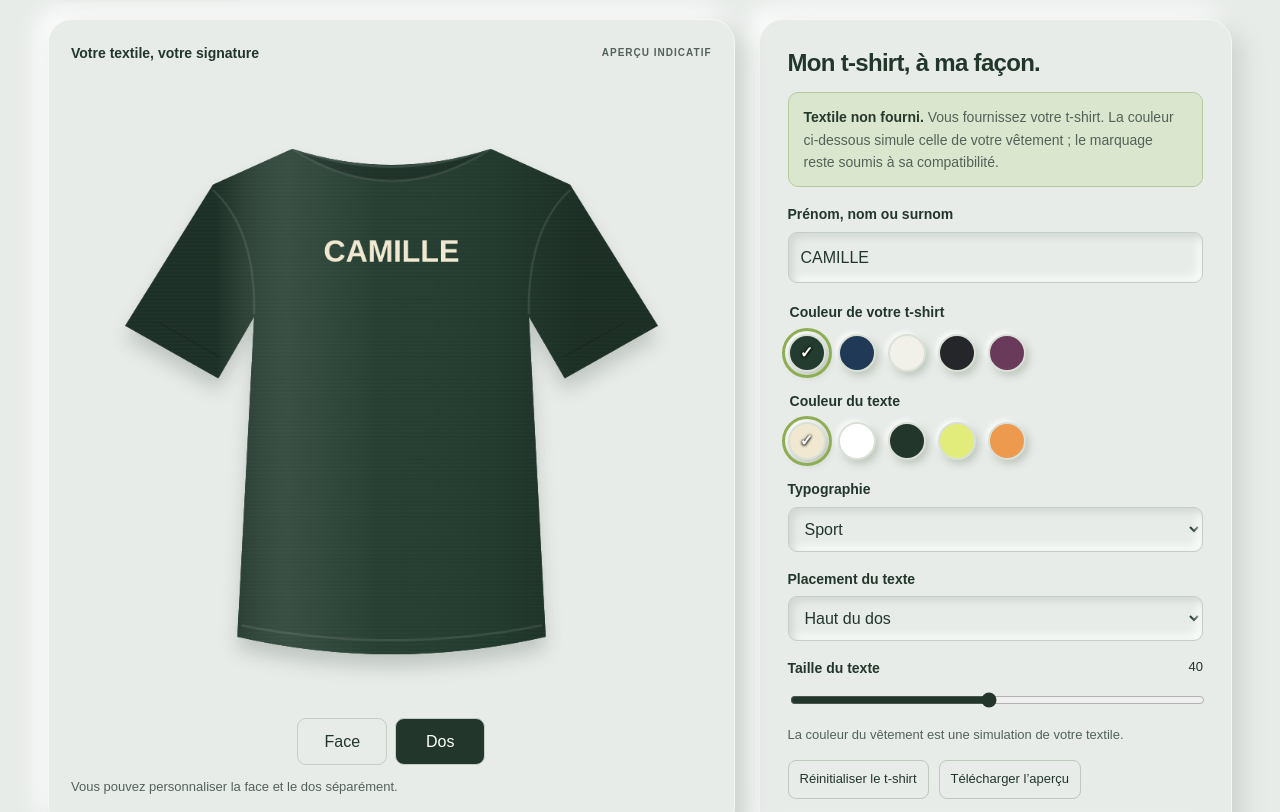
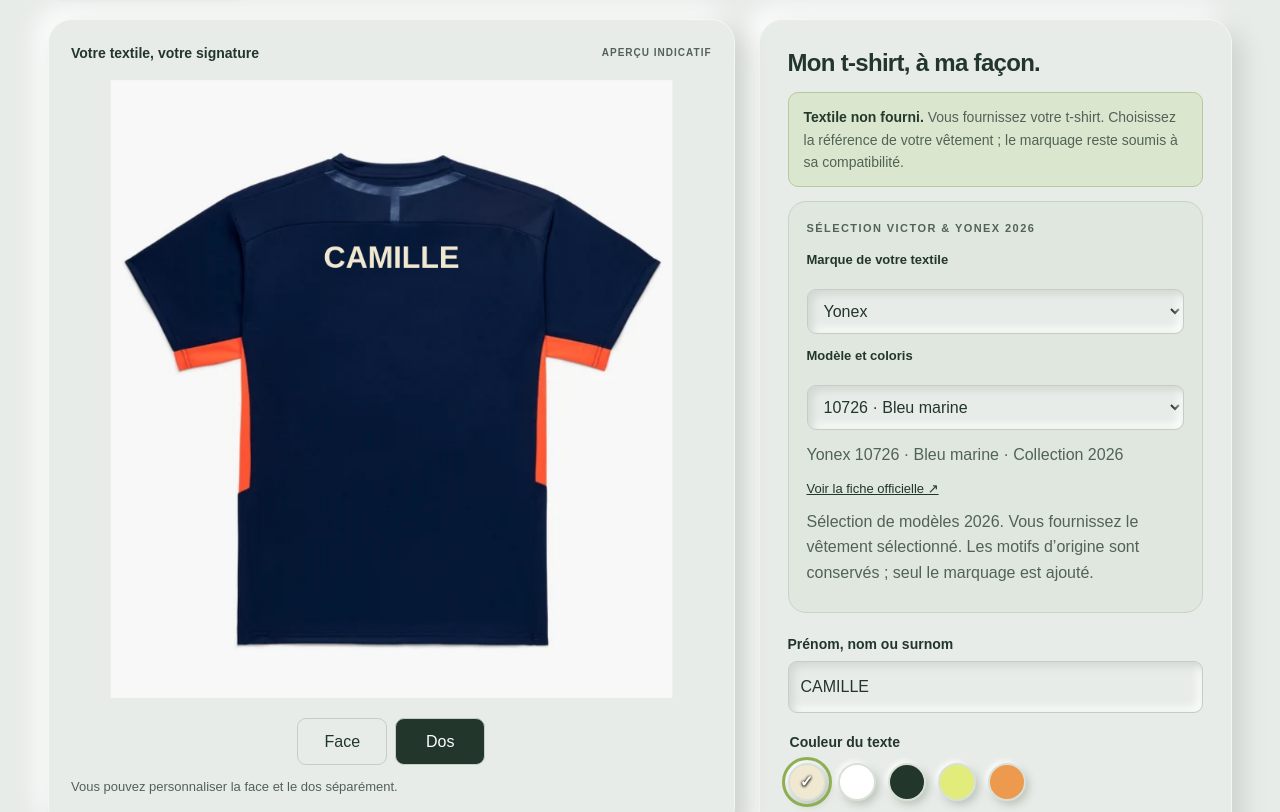
Before and after one commit to USONDIG/BADONLINE, a website: page public/index.html in a window 1280 px wide. Shown: the part 3254-4066 px from the top of the page. Drawn offline with Linux system fonts and the light colour scheme.

Commit message:
feat: configure official Yonex 2026 and Victor 2026/27 shirts with front/back photos

```diff
--- a/public/index.html
+++ b/public/index.html
@@ -1,6 +1,6 @@
 <!doctype html>
 <html lang="fr">
-<head><meta charset="utf-8"><meta name="viewport" content="width=device-width,initial-scale=1"><meta name="theme-color" content="#e8ece9"><meta name="description" content="Personnalisez votre t-shirt de badminton avec votre prénom, vos couleurs ou votre surnom. Présentez votre projet BADONLINE et demandez un devis personnalisé."><title>BADONLINE — Votre style. Vos couleurs. Votre jeu.</title><link rel="icon" href="/favicon.svg" type="image/svg+xml"><link rel="stylesheet" href="/style.css"><link rel="stylesheet" href="/studio.css"><script src="/studio.js" defer></script><script src="/app.js" defer></script></head>
+<head><meta charset="utf-8"><meta name="viewport" content="width=device-width,initial-scale=1"><meta name="theme-color" content="#e8ece9"><meta name="description" content="Personnalisez votre t-shirt de badminton avec votre prénom, vos couleurs ou votre surnom. Présentez votre projet BADONLINE et demandez un devis personnalisé."><title>BADONLINE — Votre style. Vos couleurs. Votre jeu.</title><link rel="icon" href="/favicon.svg" type="image/svg+xml"><link rel="stylesheet" href="/style.css"><link rel="stylesheet" href="/studio.css"><script src="/shirt-catalog.js" defer></script><script src="/studio.js" defer></script><script src="/app.js" defer></script></head>
 <body>
 <a class="skip" href="#main">Aller au contenu</a>
 <header class="header wrap"><a class="brand" href="#" aria-label="BADONLINE, accueil"><span class="brand-mark">B.</span> BADONLINE</a><button class="menu-button soft" type="button" aria-expanded="false" aria-controls="navigation">Menu <span aria-hidden="true">☰</span></button><nav id="navigation" aria-label="Navigation principale"><a href="#atelier">Personnaliser</a><a href="#collection">Inspirations</a><a href="#processus">Comment ça marche</a><a href="#faq">FAQ</a></nav><a class="button small dark header-cta" href="#contact">Parlons de votre projet <span aria-hidden="true">↗</span></a></header>
@@ -23,9 +23,16 @@
     </div>
     <div class="studio-controls soft">
       <h3>Mon t-shirt, à ma façon.</h3>
-      <p class="textile-notice"><strong>Textile non fourni.</strong> Vous fournissez votre t-shirt. La couleur ci-dessous simule celle de votre vêtement ; le marquage reste soumis à sa compatibilité.</p>
+      <p class="textile-notice"><strong>Textile non fourni.</strong> Vous fournissez votre t-shirt. Choisissez la référence de votre vêtement ; le marquage reste soumis à sa compatibilité.</p>
+      <div class="shirt-catalog">
+        <p class="eyebrow">SÉLECTION VICTOR &amp; YONEX 2026</p>
+        <label for="shirt-brand">Marque de votre textile</label><select id="shirt-brand"><option>Yonex</option><option>Victor</option><option value="generic">Autre textile</option></select>
+        <label for="shirt-model">Modèle et coloris</label><select id="shirt-model"></select>
+        <p id="shirt-model-info" class="studio-note"></p><a id="shirt-model-source" target="_blank" rel="noopener noreferrer">Voir la fiche officielle ↗</a>
+        <p class="studio-note">Sélection de modèles 2026. Vous fournissez le vêtement sélectionné. Les motifs d’origine sont conservés ; seul le marquage est ajouté.</p>
+      </div>
       <label for="shirt-text">Prénom, nom ou surnom</label><input id="shirt-text" maxlength="28" value="CAMILLE" placeholder="Votre signature" autocomplete="off">
-      <fieldset class="swatch-field"><legend>Couleur de votre t-shirt</legend><div class="studio-swatches" id="shirt-colors"></div></fieldset>
+      <fieldset id="shirt-generic-colors" class="swatch-field"><legend>Couleur de votre t-shirt</legend><div class="studio-swatches" id="shirt-colors"></div></fieldset>
       <fieldset class="swatch-field"><legend>Couleur du texte</legend><div class="studio-swatches" id="shirt-ink-colors"></div></fieldset>
       <label for="shirt-font">Typographie</label><select id="shirt-font"><option value="sport">Sport</option><option value="classic">Classique</option><option value="script">Manuscrite</option></select>
       <label for="shirt-placement">Placement du texte</label><select id="shirt-placement"><option value="upper">Haut du dos</option><option value="center">Centre du dos</option></select>
--- /dev/null
+++ b/public/shirt-catalog.js
@@ -0,0 +1,47 @@
+/* Official product photography; source links and collection years travel with each model. */
+const BADONLINE_SHIRTS = [
+  {
+    "id": "yonex-10726-navy",
+    "brand": "Yonex",
+    "code": "10726",
+    "color": "Bleu marine",
+    "swatch": "#10213e",
+    "season": "2026",
+    "source": "https://us.yonex.com/products/everyday-performance-tee",
+    "front": "/assets/shirts/yonex-10726-navy-front.webp",
+    "back": "/assets/shirts/yonex-10726-navy-back.webp"
+  },
+  {
+    "id": "yonex-10726-white",
+    "brand": "Yonex",
+    "code": "10726",
+    "color": "Blanc",
+    "swatch": "#eeeeec",
+    "season": "2026",
+    "source": "https://us.yonex.com/products/everyday-performance-tee",
+    "front": "/assets/shirts/yonex-10726-white-front.jpg",
+    "back": "/assets/shirts/yonex-10726-white-back.jpg"
+  },
+  {
+    "id": "victor-63100-blue",
+    "brand": "Victor",
+    "code": "T-63100 B",
+    "color": "Bleu",
+    "swatch": "#649adb",
+    "season": "2026/27",
+    "source": "https://fr.victor-europe.com/product/t-shirtt-63100b",
+    "front": "/assets/shirts/victor-63100-blue-front.webp",
+    "back": "/assets/shirts/victor-63100-blue-back.webp"
+  },
+  {
+    "id": "victor-63102-black",
+    "brand": "Victor",
+    "code": "T-63102 C",
+    "color": "Noir",
+    "swatch": "#292b2c",
+    "season": "2026/27",
+    "source": "https://fr.victor-europe.com/product/t-shirtt-63102c",
+    "front": "/assets/shirts/victor-63102-black-front.webp",
+    "back": "/assets/shirts/victor-63102-black-back.webp"
+  }
+];
--- a/public/studio.js
+++ b/public/studio.js
@@ -8,7 +8,7 @@ function mountStudio(root, listen) {
   const bgPalette = [['#aed3eb','Bleu ciel'],['#243c30','Vert forêt'],['#e9e5d7','Crème'],['#d8b5ca','Rose'],['#e9b077','Abricot']];
   const fonts = {sport:['900','Arial, sans-serif','Sport'],classic:['600','Georgia, serif','Classique'],script:['500','cursive','Manuscrite']};
   const clamp = (n,a,b) => Math.min(b,Math.max(a,n));
-  const shirtDefault = () => ({color:'#243c30',view:'back',front:{text:'',color:'#f0e8d0',font:'sport',placement:'center',size:40},back:{text:'CAMILLE',color:'#f0e8d0',font:'sport',placement:'upper',size:40}});
+  const shirtDefault = () => ({model:'yonex-10726-navy',color:'#243c30',view:'back',front:{text:'',color:'#f0e8d0',font:'sport',placement:'center',size:40},back:{text:'CAMILLE',color:'#f0e8d0',font:'sport',placement:'upper',size:40}});
   const textLayer = (text,y=.23) => ({id:crypto.randomUUID(),type:'text',text,color:'#22362b',font:'sport',x:.5,y,size:64,rotation:0});
   const tubeDefault = () => {const a=textLayer('ALEX'),b=textLayer('PLAY YOUR WAY',.79);b.size=50;return {color:'#aed3eb',layers:[a,b],selected:a.id};};
   const state = root.__badonlineStudioState || {tab:'shirt',shirt:shirtDefault(),tube:tubeDefault(),creations:[],uploadVersion:0};
@@ -24,7 +24,48 @@ function mountStudio(root, listen) {
     choices.forEach(([color,name])=>{const b=document.createElement('button');b.type='button';b.style.backgroundColor=color;b.dataset.color=color;b.setAttribute('aria-label',name);b.title=name;b.setAttribute('aria-pressed',String(get()===color));listen(b,'click',()=>{set(color);render();});box.append(b);});
   }
   function refreshSwatches(selector,value){$(selector).querySelectorAll('button').forEach(b=>b.setAttribute('aria-pressed',String(b.dataset.color===value)));}
+  const selectedModel = () => BADONLINE_SHIRTS.find(m=>m.id===state.shirt.model);
+  const photos = new Map();
+  function photo(src){
+    if(!photos.has(src)){
+      const image=new Image();const entry={image,ready:false,error:false};photos.set(src,entry);
+      image.onload=()=>{entry.ready=true;if(root.isConnected!==false)render();};
+      image.onerror=()=>{entry.error=true;if(root.isConnected!==false)render();};image.src=src;
+    }
+    return photos.get(src);
+  }
+  function photosReady(){const m=selectedModel();return !m || [photo(m.front),photo(m.back)].every(p=>p.ready);}
+  function syncCatalog(){
+    const m=selectedModel(),brand=m?.brand || 'generic';$('#shirt-brand').value=brand;
+    const select=$('#shirt-model');
+    if(select.dataset.brand!==brand){
+      select.replaceChildren();
+      const models=BADONLINE_SHIRTS.filter(x=>x.brand===brand);
+      if(!models.length){const o=document.createElement('option');o.value='generic';o.textContent='Mon propre textile — aperçu uni';select.append(o);}
+      models.forEach(x=>{const o=document.createElement('option');o.value=x.id;o.textContent=`${x.code} · ${x.color}`;select.append(o);});
+      select.dataset.brand=brand;
+    }
+    select.value=m?.id || 'generic';
+    $('#shirt-generic-colors').hidden=Boolean(m);
+    $('#shirt-model-info').textContent=m?`${m.brand} ${m.code} · ${m.color} · Collection ${m.season}`:'Aperçu générique de votre vêtement.';
+    const link=$('#shirt-model-source');link.hidden=!m;if(m)link.href=m.source;
+    const ready=photosReady();$('#shirt-download').disabled=!ready;
+    $('#shirt-add').disabled=!ready || (!state.shirt.front.text.trim()&&!state.shirt.back.text.trim());
+  }
+  function drawProductShirt(canvas,view,m){
+    const c=canvas.getContext('2d'),d=state.shirt[view],p=photo(m[view]);c.clearRect(0,0,840,850);
+    canvas.setAttribute('aria-label',`${m.brand} ${m.code}, ${m.color}, ${view==='front'?'face':'dos'}, texte : ${d.text || 'aucun'}`);
+    if(!p.ready){c.fillStyle='#22362b';c.font='22px Arial';c.textAlign='center';c.fillText(p.error?'Photo indisponible. Rechargez la page.':'Chargement du modèle…',420,410);return false;}
+    const ratio=Math.min(780/p.image.naturalWidth,810/p.image.naturalHeight),w=p.image.naturalWidth*ratio,h=p.image.naturalHeight*ratio,x=(840-w)/2,y=(850-h)/2;
+    c.drawImage(p.image,x,y,w,h);
+    const positions=view==='front'?{chest:[.36,.30,.19],center:[.5,.47,.48]}:{upper:[.5,.29,.48],center:[.5,.46,.48]};
+    const [rx,ry,rw]=positions[d.placement]||positions.center;
+    const [weight,family]=fonts[d.font];let actual=d.size;c.font=`${weight} ${actual}px ${family}`;
+    while(c.measureText(d.text).width>w*rw && actual>9){actual-=.5;c.font=`${weight} ${actual}px ${family}`;}
+    c.fillStyle=d.color;c.textAlign='center';c.textBaseline='middle';c.fillText(d.text,x+w*rx,y+h*ry,w*rw);return actual<d.size;
+  }
   function drawShirt(canvas,view=state.shirt.view){
+    const model=selectedModel();if(model)return drawProductShirt(canvas,view,model);
     const c=canvas.getContext('2d'),s=state.shirt,d=s[view];
     c.clearRect(0,0,840,850);
     const shape=new Path2D('M290 110 L186 157 L71 342 L193 411 L240 330 L218 750 Q420 796 622 750 L600 330 L647 411 L769 342 L654 157 L550 110 Q420 152 290 110 Z');
@@ -121,12 +162,14 @@ function mountStudio(root, listen) {
     state.tab=tab;root.querySelectorAll('[data-studio-tab]').forEach(b=>{const active=b.dataset.studioTab===tab;b.setAttribute('aria-selected',String(active));b.tabIndex=active?0:-1;});
     $('#panel-shirt').hidden=tab!=='shirt';$('#panel-tube').hidden=tab!=='tube';render();
   }
-  function render(){syncShirt();const fitted=drawShirt(shirtCanvas);$('#shirt-fit-note').textContent=fitted?'Le texte a été réduit pour rester dans la zone de marquage.':'La couleur du vêtement est une simulation de votre textile.';drawTube();refreshSwatches('#tube-colors',state.tube.color);syncControls();}
+  function render(){syncShirt();syncCatalog();const fitted=drawShirt(shirtCanvas);$('#shirt-fit-note').textContent=fitted?'Le texte a été réduit pour rester dans la zone de marquage.':(selectedModel()?'Photographie du modèle officiel. Placement indicatif à valider avant marquage.':'La couleur du vêtement est une simulation de votre textile.');drawTube();refreshSwatches('#tube-colors',state.tube.color);syncControls();}
   function jpeg(canvas){const value=canvas.toDataURL('image/jpeg',.85);if(value.length>1400000)throw new Error('Image trop volumineuse');return value;}
   function shirtSheet(){
+    if(!photosReady())throw new Error('Attendez le chargement des photos du textile.');
     const out=document.createElement('canvas');out.width=1200;out.height=690;const c=out.getContext('2d');c.fillStyle='#e8ece9';c.fillRect(0,0,1200,690);
     const each=document.createElement('canvas');each.width=840;each.height=850;
     for(const [i,view] of ['front','back'].entries()){drawShirt(each,view);c.drawImage(each,0,0,840,850,i*600+30,20,540,547);c.fillStyle='#22362b';c.font='bold 22px Arial';c.textAlign='center';c.fillText(view==='front'?'FACE':'DOS',i*600+300,600);}
+    const model=selectedModel();if(model){c.font='18px Arial';c.fillText(`${model.brand} ${model.code} · ${model.color} · ${model.season}`,600,626);}
     c.font='18px Arial';c.fillText('BADONLINE · Simulation indicative · Textile non fourni, apporté par le client',600,654);return out;
   }
   function tubeSheet(){
@@ -134,7 +177,7 @@ function mountStudio(root, listen) {
   }
   function summary(kind){
     if(kind==='shirt'){
-      const s=state.shirt;return `T-shirt — textile fourni par le client. Couleur simulée : ${colorName(s.color,palette)}. `+['front','back'].map(view=>{const d=s[view];return `${view==='front'?'Face':'Dos'} : ${d.text || 'aucun texte'}, ${fonts[d.font][2]}, couleur ${d.color}, position ${{upper:'haut du dos',center:'centre',chest:'petite poitrine'}[d.placement]}, taille visuelle ${d.size}.`;}).join(' ');
+      const s=state.shirt,m=selectedModel();return `T-shirt — textile fourni par le client. ${m?`Référence : ${m.brand} ${m.code}, collection ${m.season}, coloris ${m.color}.`:`Textile générique. Couleur simulée : ${colorName(s.color,palette)}.`} `+['front','back'].map(view=>{const d=s[view];return `${view==='front'?'Face':'Dos'} : ${d.text || 'aucun texte'}, ${fonts[d.font][2]}, couleur ${d.color}, position ${{upper:'haut du dos',center:'centre',chest:'petite poitrine'}[d.placement]}, taille visuelle ${d.size}.`;}).join(' ');
     }
     return `Tube — fond ${colorName(state.tube.color,bgPalette)}. `+state.tube.layers.map(l=>`${l.type==='text'?`Texte « ${l.text} », ${fonts[l.font][2]}, couleur ${l.color}`:`Photo, cadrage ${l.crop==='cover'?'carré':'photo entière'}, recadrage horizontal ${l.cropX} %, vertical ${l.cropY} %`}, x ${Math.round(l.x*100)} %, y ${Math.round(l.y*100)} %, taille ${Math.round(l.size)} %, rotation ${l.rotation}°.`).join(' ');
   }
@@ -165,6 +208,8 @@ function mountStudio(root, listen) {
       $('#contact').scrollIntoView({behavior:matchMedia('(prefers-reduced-motion: reduce)').matches?'instant':'smooth'});
     }catch{notice('Impossible de préparer cet aperçu. Réduisez la taille de la photo puis réessayez.');}
   }
+  listen($('#shirt-brand'),'change',e=>{const model=BADONLINE_SHIRTS.find(m=>m.brand===e.target.value);state.shirt.model=model?.id || 'generic';render();});
+  listen($('#shirt-model'),'change',e=>{state.shirt.model=e.target.value;if(selectedModel()?.color==='Blanc'){state.shirt.front.color='#22362b';state.shirt.back.color='#22362b';}else{state.shirt.front.color='#ffffff';state.shirt.back.color='#ffffff';}render();});
   swatches('#shirt-colors',palette,()=>state.shirt.color,v=>state.shirt.color=v);
   swatches('#shirt-ink-colors',inkPalette,()=>state.shirt[state.shirt.view].color,v=>state.shirt[state.shirt.view].color=v);
   swatches('#tube-colors',bgPalette,()=>state.tube.color,v=>state.tube.color=v);
@@ -229,7 +274,7 @@ function mountStudio(root, listen) {
     creations:()=>state.creations.map(c=>({...c})),
     clearCreations:()=>{state.creations=[];renderCreations();},
     open:(kind,example='')=>{
-      if(example){const presets={Camille:['#243c30','CAMILLE'],Alex:['#203957','ALEX'],Léa:['#f1f0e9','LÉA'],Hugo:['#252629','HUGO 07']};const key=Object.keys(presets).find(k=>example.includes(k));if(key){state.shirt.color=presets[key][0];state.shirt.view='back';state.shirt.back.text=presets[key][1];state.shirt.back.color=key==='Léa'?'#693a59':key==='Hugo'?'#ed994e':'#f0e8d0';}}
+      if(example){const presets={Camille:['#243c30','CAMILLE'],Alex:['#203957','ALEX'],Léa:['#f1f0e9','LÉA'],Hugo:['#252629','HUGO 07']};const key=Object.keys(presets).find(k=>example.includes(k));if(key){state.shirt.model='generic';state.shirt.color=presets[key][0];state.shirt.view='back';state.shirt.back.text=presets[key][1];state.shirt.back.color=key==='Léa'?'#693a59':key==='Hugo'?'#ed994e':'#f0e8d0';}}
       setTab(kind);$('#atelier').scrollIntoView({behavior:matchMedia('(prefers-reduced-motion: reduce)').matches?'instant':'smooth'});
     }
   };
--- a/server.mjs
+++ b/server.mjs
@@ -51,7 +51,7 @@ export function createServer({ sender = deliver } = {}) {
       const filename = path.resolve(root, '.' + (pathname === '/' ? '/index.html' : pathname));
       if (!filename.startsWith(root)) return reply(403,{error:'Forbidden'});
       const content = await readFile(filename);
-      const mime = {'.html':'text/html; charset=utf-8','.css':'text/css; charset=utf-8','.js':'text/javascript; charset=utf-8','.svg':'image/svg+xml'}[path.extname(filename)] || 'application/octet-stream';
+      const mime = {'.html':'text/html; charset=utf-8','.css':'text/css; charset=utf-8','.js':'text/javascript; charset=utf-8','.svg':'image/svg+xml','.webp':'image/webp','.jpg':'image/jpeg'}[path.extname(filename)] || 'application/octet-stream';
       res.writeHead(200,{'Content-Type':mime}); res.end(req.method === 'HEAD' ? undefined : content);
     } catch { reply(404,{error:'Not found'}); }
   });
```
Also changed, not shown: public/assets/shirts/SOURCES.md (added, +10 -0 lines), public/assets/shirts/victor-63100-blue-back.webp (added), public/assets/shirts/victor-63100-blue-front.webp (added), public/assets/shirts/victor-63102-black-back.webp (added), public/assets/shirts/victor-63102-black-front.webp (added), public/assets/shirts/yonex-10726-navy-back.webp (added), public/assets/shirts/yonex-10726-navy-front.webp (added), public/assets/shirts/yonex-10726-white-back.jpg (added), public/assets/shirts/yonex-10726-white-front.jpg (added), public/studio.css, 2 other files.
